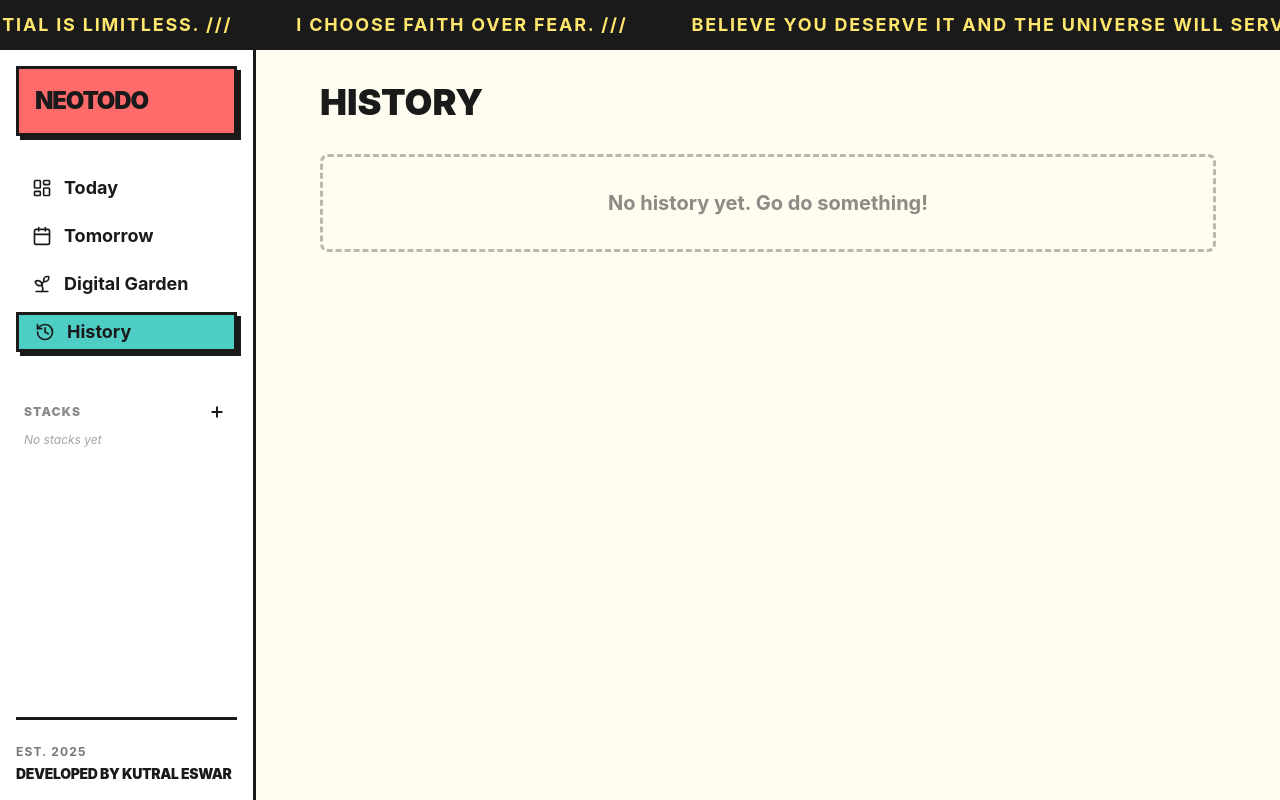
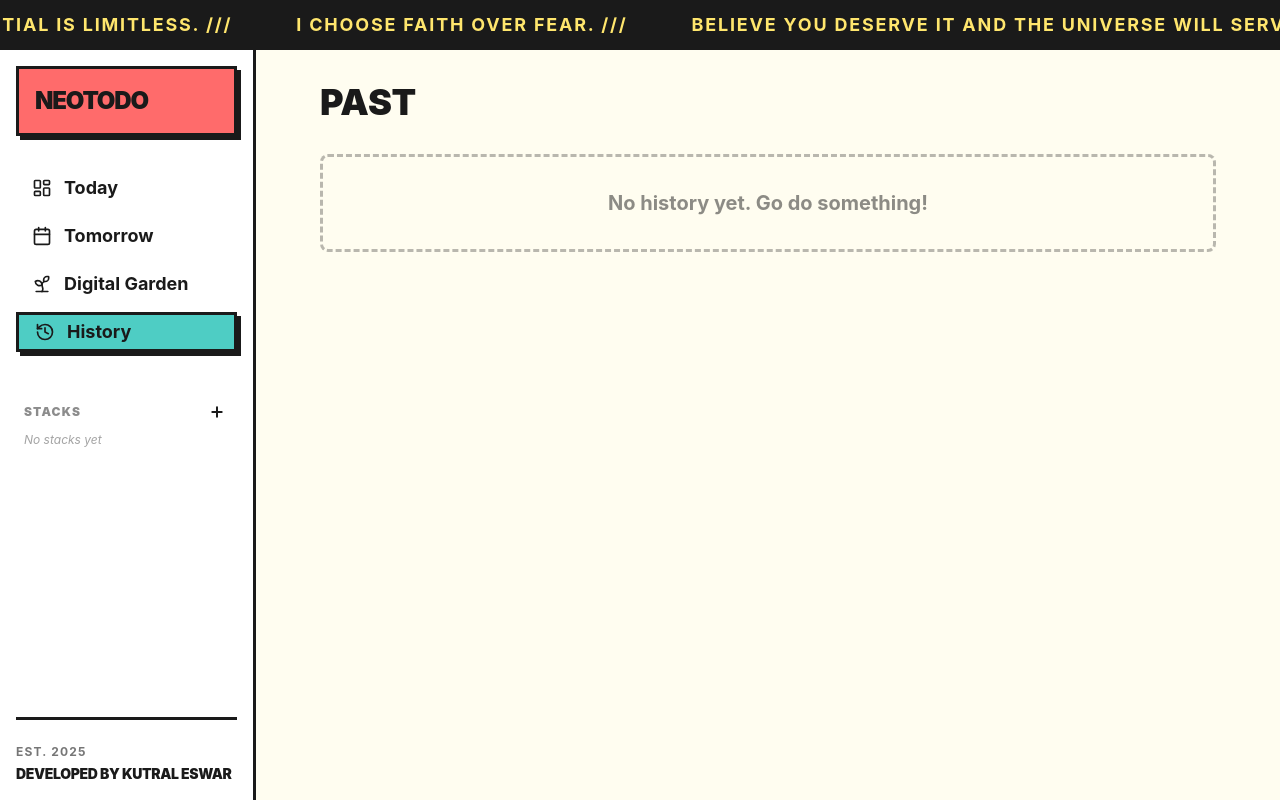
Before and after one commit to Kutral/todo, a React (Vite) app: page / in a window 1280 px wide. Both pictures are taken after a click on the button "History". Built offline with nearby package versions, Linux system fonts and the light colour scheme.

Commit message:
Rename History to Past

```diff
--- a/src/TodoApp.tsx
+++ b/src/TodoApp.tsx
@@ -113,7 +113,7 @@ function TodoApp() {
                 <DigitalGarden />
             ) : activeTab === 'history' ? (
                 <div className="space-y-8">
-                    <h2 className="text-4xl font-black uppercase mb-8">History</h2>
+                    <h2 className="text-4xl font-black uppercase mb-8">Past</h2>
                     {groupedHistory.length === 0 ? (
                         <TaskList tasks={[]} emptyMessage="No history yet. Go do something!" />
                     ) : (
```
